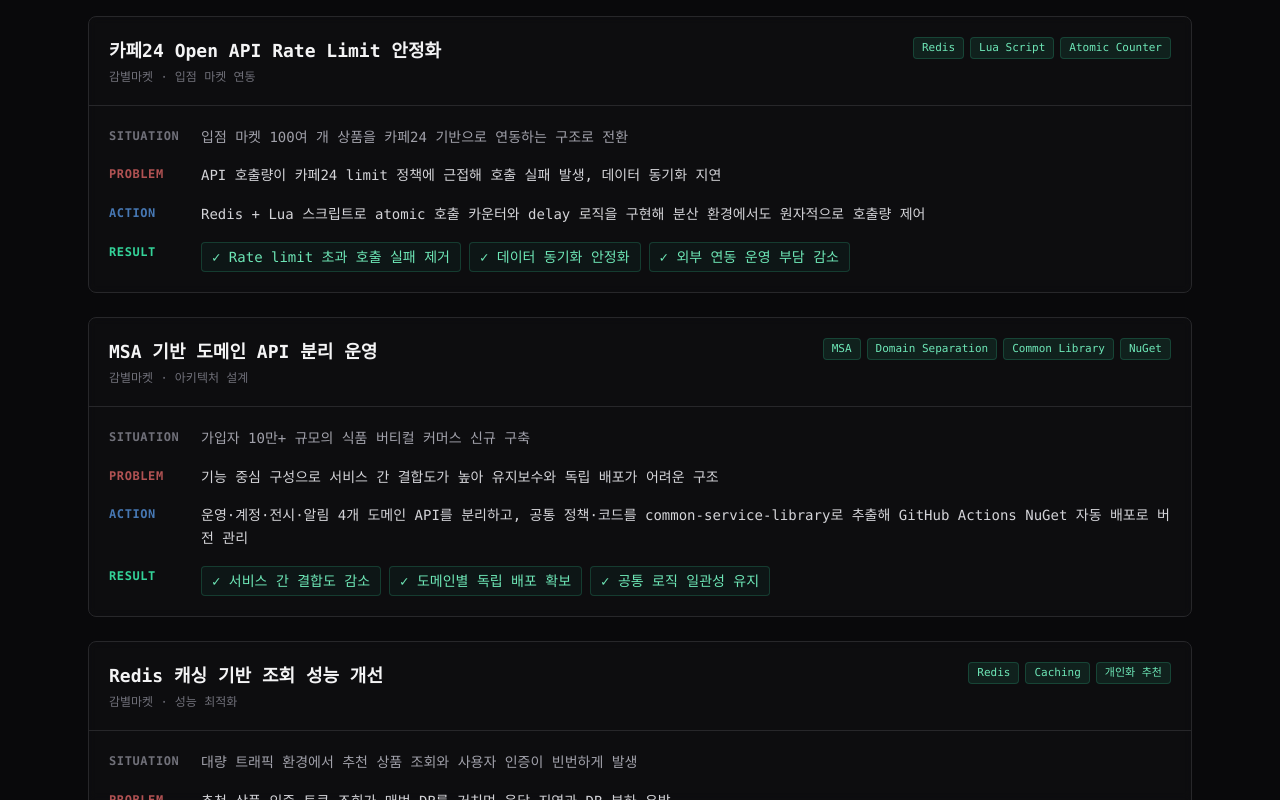
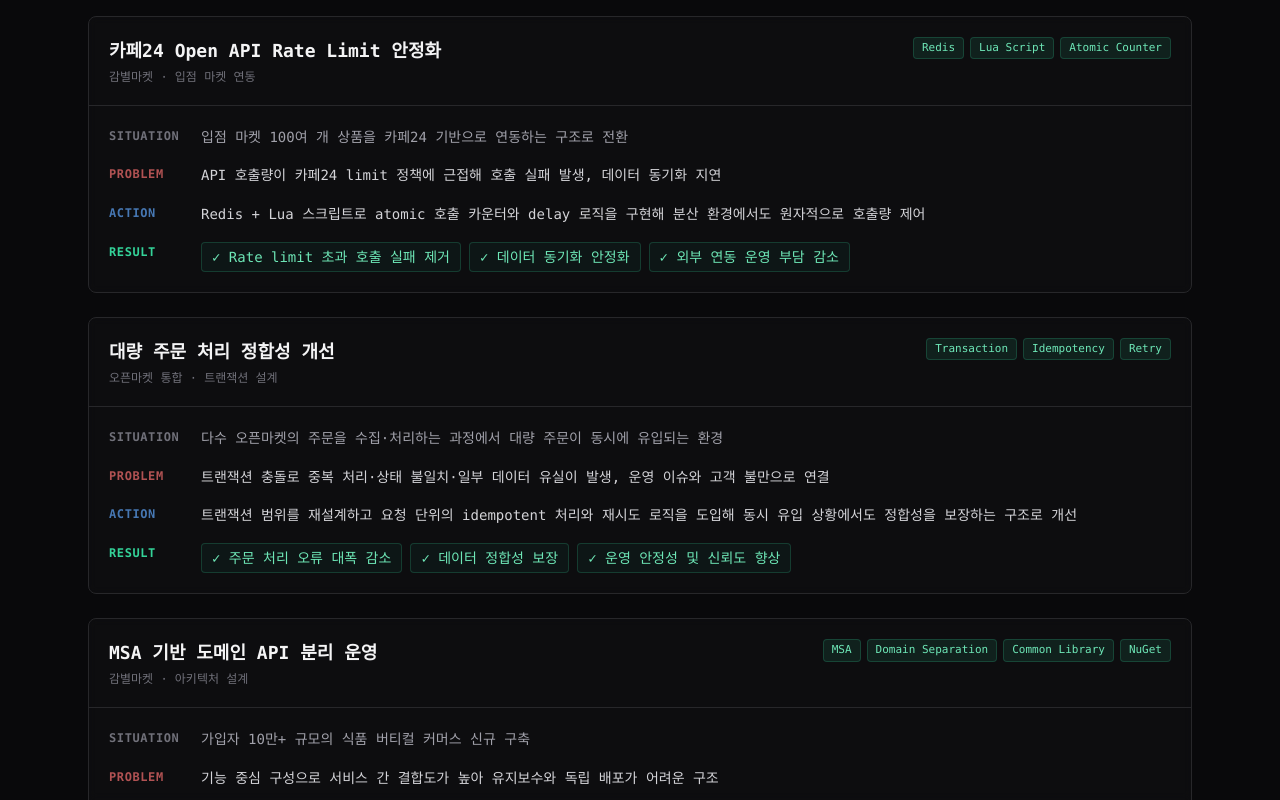
Before and after one commit to dave-lea7/my-portfolio, a Next.js app: page / in a window 1280 px wide. Shown: the part 2000-2800 px from the top of the page. Built offline with nearby package versions, Linux system fonts and the light colour scheme.

Commit message:
Add data : Key Project , troubleshooting section

```diff
--- a/app/page.tsx
+++ b/app/page.tsx
@@ -1,7 +1,7 @@
 'use client';
 
 import React, { useState, useEffect } from 'react';
-import { Mail, Code2, Terminal, Cpu, ArrowUpRight, Briefcase, Database, Server, Sparkles, Target } from 'lucide-react';
+import { Mail, Code2, Terminal, Cpu, ArrowUpRight, Briefcase, Database, Server, Sparkles, Target, Wrench } from 'lucide-react';
 
 // GitHub & LinkedIn 아이콘 (lucide-react 최신 버전에서 제거되어 직접 정의)
 const Github = ({ size = 24 }: { size?: number }) => (
@@ -166,6 +166,15 @@
       result: ['Rate limit 초과 호출 실패 제거', '데이터 동기화 안정화', '외부 연동 운영 부담 감소']
     },
     {
+      title: '대량 주문 처리 정합성 개선',
+      project: '오픈마켓 통합 · 트랜잭션 설계',
+      tags: ['Transaction', 'Idempotency', 'Retry'],
+      situation: '다수 오픈마켓의 주문을 수집·처리하는 과정에서 대량 주문이 동시에 유입되는 환경',
+      trouble: '트랜잭션 충돌로 중복 처리·상태 불일치·일부 데이터 유실이 발생, 운영 이슈와 고객 불만으로 연결',
+      action: '트랜잭션 범위를 재설계하고 요청 단위의 idempotent 처리와 재시도 로직을 도입해 동시 유입 상황에서도 정합성을 보장하는 구조로 개선',
+      result: ['주문 처리 오류 대폭 감소', '데이터 정합성 보장', '운영 안정성 및 신뢰도 향상']
+    },
+    {
       title: 'MSA 기반 도메인 API 분리 운영',
       project: '감별마켓 · 아키텍처 설계',
       tags: ['MSA', 'Domain Separation', 'Common Library', 'NuGet'],
@@ -191,6 +200,25 @@
       trouble: 'HTML 파싱 방식의 주문 수집이 11번가 사이트 구조 변경 시마다 장애 발생, 운영 부담 가중',
       action: 'HTML 파싱 구조를 JSON 기반 API 호출 방식으로 전면 재설계해 사이트 변경에 영향받지 않는 구조로 전환',
       result: ['사이트 구조 변경 장애 빈도 감소', '데이터 파싱 안정성 향상', '운영 유지보수 비용 절감']
+    }
+  ];
+
+  const troubleshooting = [
+    {
+      title: '대량 주문 트랜잭션 충돌 해결',
+      detail: '트랜잭션 범위 재설계 · idempotent 처리 · 재시도 로직 도입'
+    },
+    {
+      title: 'Cafe24 API Rate Limit 안정화',
+      detail: 'Redis + Lua 기반 atomic counter 및 delay 로직 구현'
+    },
+    {
+      title: 'MSA 공통 정책 분리',
+      detail: 'common-service-library 추출 + NuGet 자동 배포 구조 적용'
+    },
+    {
+      title: '장애 감지 자동화',
+      detail: 'API 에러 발생 시 Teams 봇 알림 연동으로 장애 감지 시간 단축'
     }
   ];
 
@@ -535,6 +563,36 @@
           </div>
         </section>
 
+        {/* TROUBLESHOOTING */}
+        <section className="mb-32">
+          <div className="text-zinc-500 text-sm mb-4">
+            <span className="text-emerald-400">$</span> grep -r "resolved" ./logs
+          </div>
+
+          <h2 className="text-3xl font-bold mb-3 flex items-center gap-3">
+            <Wrench className="text-emerald-400" size={28} />
+            Troubleshooting
+          </h2>
+          <p className="text-zinc-400 mb-8 max-w-2xl text-sm leading-relaxed">
+            운영 중 마주한 다양한 문제를 분석하고 개선한 경험입니다.
+          </p>
+
+          <div className="grid sm:grid-cols-2 gap-3">
+            {troubleshooting.map((t, i) => (
+              <div
+                key={i}
+                className="flex items-start gap-3 border border-zinc-800 rounded-lg p-4 bg-zinc-900/30 backdrop-blur-sm hover:border-emerald-400/30 transition-all"
+              >
+                <span className="text-emerald-400 mt-0.5 flex-shrink-0 font-mono text-sm">▹</span>
+                <div>
+                  <h3 className="text-sm font-semibold text-zinc-100 mb-1">{t.title}</h3>
+                  <p className="text-xs text-zinc-400 leading-relaxed">{t.detail}</p>
+                </div>
+              </div>
+            ))}
+          </div>
+        </section>
+
         {/* EXPERIENCE */}
         <section className="mb-32">
           <div className="text-zinc-500 text-sm mb-4">
```
